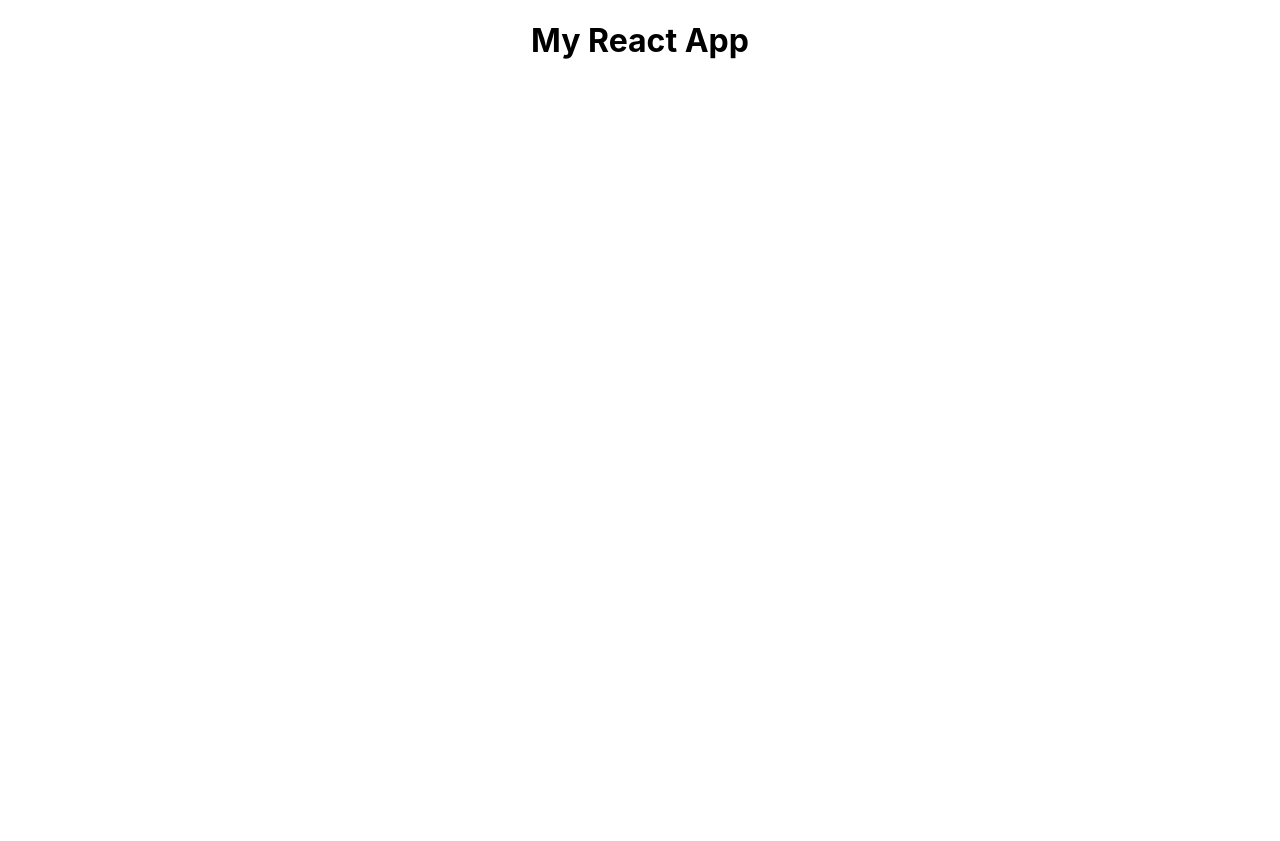
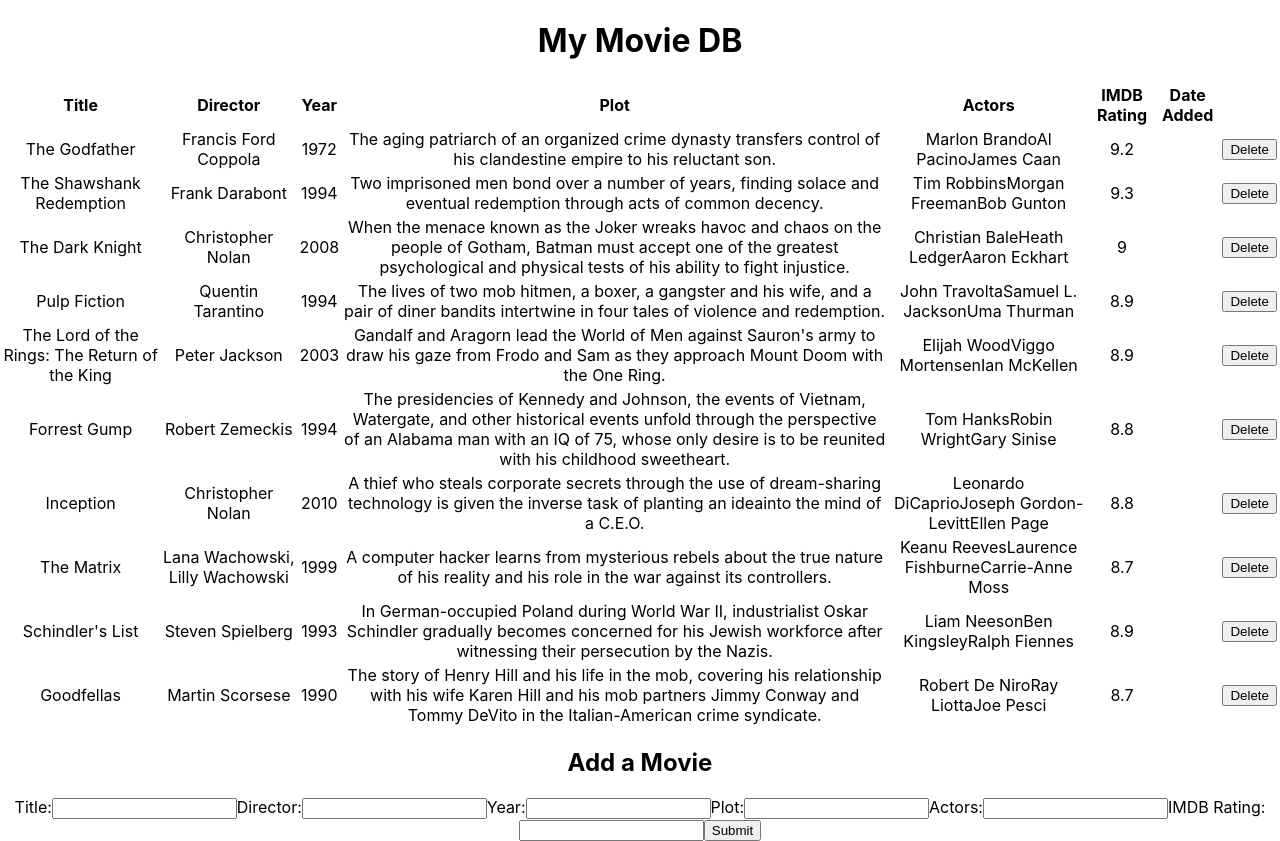
Before and after one commit to efmorales/ReactIntroForm, a React (Create React App) app: page / in a window 1280 px wide. Before the commit the page ends 800 px from the top, so only its background shows below. Built offline with nearby package versions, Linux system fonts and the light colour scheme.

Commit message:
createt a components folder with MovieForm.js and Table.js, you can add movies with a form, and also delete every row with a delete button. App.js now has mockup movie data

```diff
--- a/src/App.js
+++ b/src/App.js
@@ -1,11 +1,140 @@
+import React, { Component } from 'react';
 import './App.css';
+import MovieForm from './components/MovieForm';
+import Table from './components/Table';
 
-function App() {
-  return (
-    <div className="App">
-      <h1>My React App</h1>
-    </div>
-  );
+// create a simple component called MovieForm
+
+
+class App extends Component {
+  state = {
+    movies: [
+      {
+        title: "The Godfather",
+        actors: ["Marlon Brando", "Al Pacino", "James Caan"],
+        plot: "The aging patriarch of an organized crime dynasty transfers control of his clandestine empire to his reluctant son.",
+        genre: "Crime, Drama",
+        imdbRating: 9.2,
+        director: "Francis Ford Coppola",
+        year: 1972,
+        // dateAdded: new Date(),
+      },
+      {
+        title: "The Shawshank Redemption",
+        actors: ["Tim Robbins", "Morgan Freeman", "Bob Gunton"],
+        plot: "Two imprisoned men bond over a number of years, finding solace and eventual redemption through acts of common decency.",
+        genre: "Drama",
+        imdbRating: 9.3,
+        director: "Frank Darabont",
+        year: 1994,
+        // dateAdded: new Date(),
+      },
+      {
+        title: "The Dark Knight",
+        actors: ["Christian Bale", "Heath Ledger", "Aaron Eckhart"],
+        plot: "When the menace known as the Joker wreaks havoc and chaos on the people of Gotham, Batman must accept one of the greatest psychological and physical tests of his ability to fight injustice.",
+        genre: "Action, Crime, Drama",
+        imdbRating: 9.0,
+        director: "Christopher Nolan",
+        year: 2008,
+        // dateAdded: new Date(),
+      },
+      {
+        title: "Pulp Fiction",
+        actors: ["John Travolta", "Samuel L. Jackson", "Uma Thurman"],
+        plot: "The lives of two mob hitmen, a boxer, a gangster and his wife, and a pair of diner bandits intertwine in four tales of violence and redemption.",
+        genre: "Crime, Drama",
+        imdbRating: 8.9,
+        director: "Quentin Tarantino",
+        year: 1994,
+        // dateAdded: new Date(),
+      },
+      {
+        title: "The Lord of the Rings: The Return of the King",
+        actors: ["Elijah Wood", "Viggo Mortensen", "Ian McKellen"],
+        plot: "Gandalf and Aragorn lead the World of Men against Sauron's army to draw his gaze from Frodo and Sam as they approach Mount Doom with the One Ring.",
+        genre: "Action, Adventure, Drama",
+        imdbRating: 8.9,
+        director: "Peter Jackson",
+        year: 2003,
+        // dateAdded: new Date(),
+      },
+      {
+        title: "Forrest Gump",
+        actors: ["Tom Hanks", "Robin Wright", "Gary Sinise"],
+        plot: "The presidencies of Kennedy and Johnson, the events of Vietnam, Watergate, and other historical events unfold through the perspective of an Alabama man with an IQ of 75, whose only desire is to be reunited with his childhood sweetheart.",
+        genre: "Drama, Romance",
+        imdbRating: 8.8,
+        director: "Robert Zemeckis",
+        year: 1994,
+        // dateAdded: new Date(),
+      },
+      {
+        title: "Inception",
+        actors: ["Leonardo DiCaprio", "Joseph Gordon-Levitt", "Ellen Page"],
+        plot: "A thief who steals corporate secrets through the use of dream-sharing technology is given the inverse task of planting an ideainto the mind of a C.E.O.",
+        genre: "Action, Adventure, Sci-Fi",
+        imdbRating: 8.8,
+        director: "Christopher Nolan",
+        year: 2010,
+        // dateAdded: new Date(),
+      },
+      {
+        title: "The Matrix",
+        actors: ["Keanu Reeves", "Laurence Fishburne", "Carrie-Anne Moss"],
+        plot: "A computer hacker learns from mysterious rebels about the true nature of his reality and his role in the war against its controllers.",
+        genre: "Action, Sci-Fi",
+        imdbRating: 8.7,
+        director: "Lana Wachowski, Lilly Wachowski",
+        year: 1999,
+        // dateAdded: new Date(),
+      },
+      {
+        title: "Schindler's List",
+        actors: ["Liam Neeson", "Ben Kingsley", "Ralph Fiennes"],
+        plot: "In German-occupied Poland during World War II, industrialist Oskar Schindler gradually becomes concerned for his Jewish workforce after witnessing their persecution by the Nazis.",
+        genre: "Biography, Drama, History",
+        imdbRating: 8.9,
+        director: "Steven Spielberg",
+        year: 1993,
+        // dateAdded: new Date(),
+      },
+      {
+        title: "Goodfellas",
+        actors: ["Robert De Niro", "Ray Liotta", "Joe Pesci"],
+        plot: "The story of Henry Hill and his life in the mob, covering his relationship with his wife Karen Hill and his mob partners Jimmy Conway and Tommy DeVito in the Italian-American crime syndicate.",
+        genre: "Crime, Drama",
+        imdbRating: 8.7,
+        director: "Martin Scorsese",
+        year: 1990,
+        // dateAdded: new Date(),
+      },
+    ]
+  }
+
+  // add Movie
+  addMovie = (movie) => {
+    const movies = [...this.state.movies, movie];
+    this.setState({ movies });
+  }
+
+  // delete Movie
+  deleteMovie = (index) => {
+    const movies = [...this.state.movies];
+    movies.splice(index, 1);
+    this.setState({ movies });
+  }
+
+
+  render() {
+    return (
+      <div className="App">
+        <h1>My Movie DB</h1>
+        <Table movieData={this.state.movies} deleteMovie={this.deleteMovie} />
+        <MovieForm addMovie={this.addMovie} />
+      </div>
+    )
+  }
 }
 
 
--- /dev/null
+++ b/src/components/MovieForm.js
@@ -0,0 +1,87 @@
+import React, { Component } from 'react';
+
+// we will transform the MovieForm component into a class component
+// we will add a constructor method to the class
+// we will add a render method to the class
+// we will add a state object to the class
+// the field required are:
+// -title
+// -actors
+// -plot
+// -imdbRating
+// -director
+// -year
+// -date added
+// we will add input fields to the render method to allow the user to enter data: title, director and year are the required fields, the rest are optional
+
+class MovieForm extends Component {
+    constructor (props) {
+        super(props);
+        this.initialState = {
+            title: '',
+            director: '',
+            plot: '',
+            actors: '',
+            imdbRating: '',
+            year: '',
+            dateAdded: ''
+        }
+        this.state = this.initialState;
+
+    }
+
+    // this is where they become one, and then I will delete the others
+    handleChange = (event) => {
+        const {name, value} = event.target;
+
+        this.setState({
+            [name]: value
+        });
+    }
+
+    handleSubmit = (event) => {
+        event.preventDefault();
+
+        this.props.addMovie(this.state);
+
+        this.setState(this.initialState);
+    }
+
+
+    render() {
+        return (
+            <form onSubmit={this.handleSubmit}>
+                <h2>Add a Movie</h2>
+                <label>
+                    Title:
+                    <input type="text" name="title" className="titleInput" value={this.state.title} onChange={this.handleChange} />
+                </label>
+                <label>
+                    Director:
+                    <input type="text" name="director" className="directorInput" value={this.state.director} onChange={this.handleChange} />
+
+                </label>
+                <label>
+                    Year:
+                    <input type="text" name="year" className="yearInput" value={this.state.year} onChange={this.handleChange} />
+                </label>
+                <label>
+                    Plot:
+                    <input type="text" name="plot" className="plotInput" value={this.state.plot} onChange={this.handleChange} />
+
+                </label>
+                <label>
+                    Actors:
+                    <input type="text" name="actors" className="actorsInput" value={this.state.actors} onChange={this.handleChange} />
+                </label>
+                <label>
+                    IMDB Rating:
+                    <input type="text" name="imdbRating" className="imdbRatingInput" value={this.state.imdbRating} onChange={this.handleChange} />
+                </label>
+                <input type="submit" value="Submit" />
+            </form>
+        )
+    }
+}
+
+export default MovieForm;
--- /dev/null
+++ b/src/components/Table.js
@@ -0,0 +1,55 @@
+import { Component } from 'react';
+
+
+    // table header, simple function
+
+    const TableHeader = () => {
+        return (
+            <thead>
+                <tr>
+                    <th>Title</th>
+                    <th>Director</th>
+                    <th>Year</th>
+                    <th>Plot</th>
+                    <th>Actors</th>
+                    <th>IMDB Rating</th>
+                    <th>Date Added</th>
+                </tr>
+            </thead>
+        )
+    }
+    //table body
+    const TableBody = (props) => {
+        const rows = props.data.map((row, index) => {
+            return (
+                <tr key={index}>
+                    <td>{row.title}</td>
+                    <td>{row.director}</td>
+                    <td>{row.year}</td>
+                    <td>{row.plot}</td>
+                    <td>{row.actors}</td>
+                    <td>{row.imdbRating}</td>
+                    <td>{row.dateAdded}</td>
+                    <td>
+                        <button onClick={() => props.deleteMovie(index)}>Delete</button>
+                    </td>
+                </tr>
+            )
+        });
+        return <tbody>{rows}</tbody>
+    }
+
+class Table extends Component {
+    render() {
+        const { movieData, deleteMovie } = this.props;
+        return (
+            <table>
+                <TableHeader />
+                <TableBody data={movieData} deleteMovie={deleteMovie} />
+            </table>
+        )
+
+    }
+}
+
+export default Table;
```
